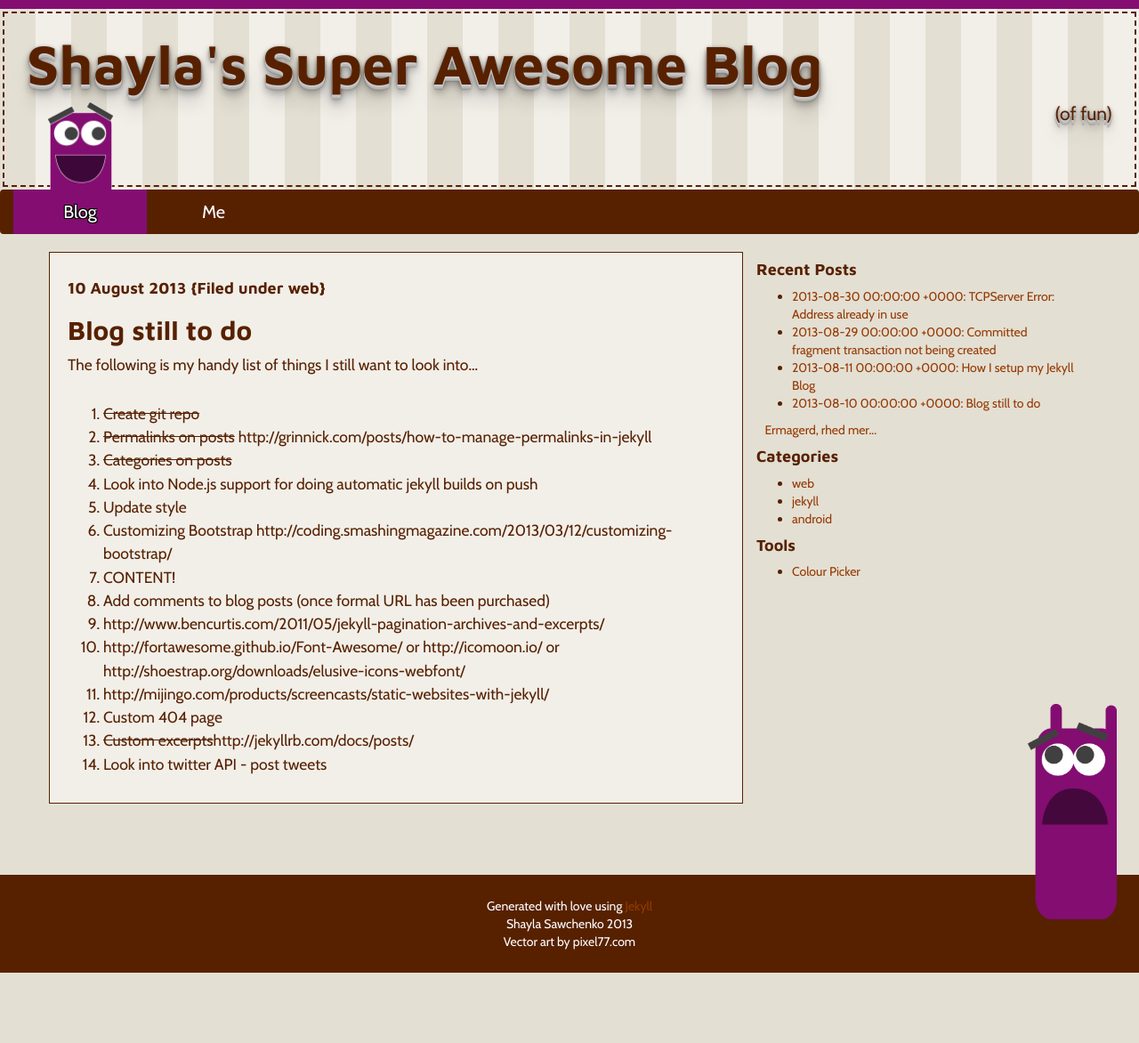
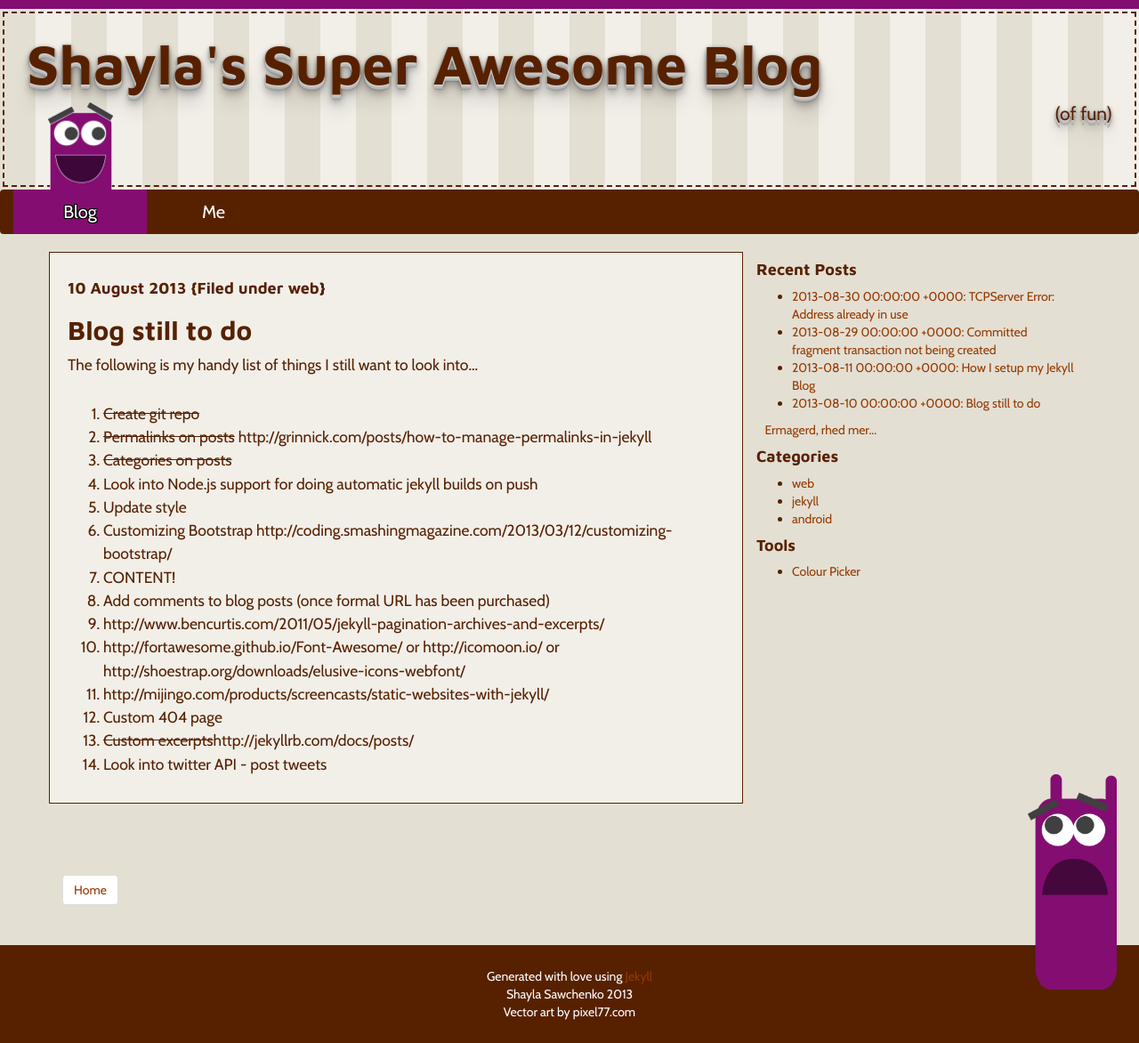
Before and after one commit to ssawchenko/jekyllblog, a Jekyll site: the page built from _posts/2013-08-10-Blog-To-Do.md, in a window 1280 px wide. Shown: the whole page at 89% size. Built offline with Jekyll 4.4.1, drawn with Linux system fonts in a browser that asks for light colours; some web fonts are replaced; Markdown is read by kramdown in place of the engine named in the settings; before the commit the page ends 1093 px from its top, so only the background shows below that.

Commit message:
Added post "home" button

```diff
--- a/_layouts/post.html
+++ b/_layouts/post.html
@@ -12,4 +12,8 @@
   </div>
 </div>
 
+<ul class="pagination">
+  <li><a href="/">Home</a></li>
+</ul>
+
 {% include footer.html menu="blog"%}
```
